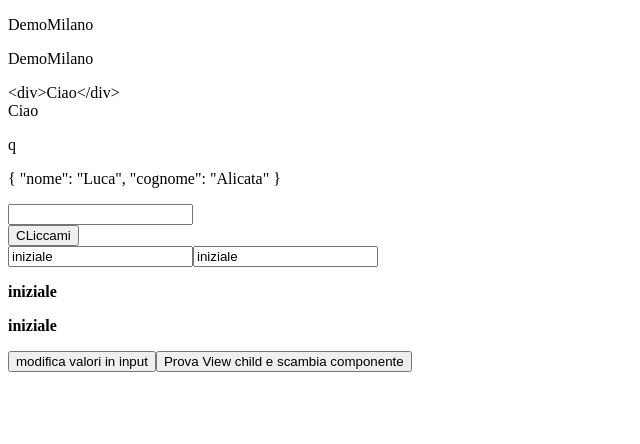
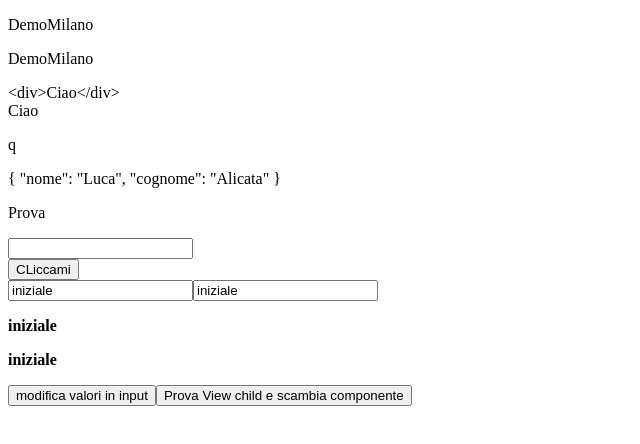
Before and after one commit to LukeSkywa/DemoMilano, an Angular app: page / in a window 1280 px wide. Shown: the top 444 px of the page, without its empty margins (0-640 px from the left). Built offline with nearby package versions, Linux system fonts and the light colour scheme.

Commit message:
utilizzo aftercontent events

```diff
--- a/src/app/app.component.html
+++ b/src/app/app.component.html
@@ -9,7 +9,18 @@
     <!-- in questi casi meglio la property binding -->
     <app-primo [inputIngresso]="title" [name]="'Luca'" *ngSwitchCase="1"></app-primo>
     <app-secondo (eventoClick)="title=$event" *ngSwitchCase="2"></app-secondo>
-    <app-ciclo-vita [primitiva]="primitivaInput" [profilo]="profiloInput" [profilo1]="profilo1Input" *ngSwitchCase="3"></app-ciclo-vita>
+
+
+
+    <app-ciclo-vita [primitiva]="primitivaInput" [profilo]="profiloInput" [profilo1]="profilo1Input" *ngSwitchCase="3">
+        <div>
+            <p>Prova</p>
+        </div>
+    </app-ciclo-vita>
+
+
+
+
     <div *ngSwitchDefault>
         <app-primo [inputIngresso]="title" [name]="'Mario'"></app-primo>
         <app-secondo (eventoClick)="title=$event"></app-secondo>
--- a/src/app/ciclo-vita/ciclo-vita.component.html
+++ b/src/app/ciclo-vita/ciclo-vita.component.html
@@ -1,4 +1,5 @@
 <p>{{primitiva}}</p>
 <p>{{profilo | json}}</p>
+<ng-content></ng-content>
 <input [(ngModel)]="inputVar">
 <app-secondo></app-secondo>
--- a/src/app/ciclo-vita/ciclo-vita.component.ts
+++ b/src/app/ciclo-vita/ciclo-vita.component.ts
@@ -1,4 +1,4 @@
-import { Component, OnInit, SimpleChanges, OnDestroy, OnChanges, Input, DoCheck, AfterViewInit, AfterViewChecked, ViewChild } from '@angular/core';
+import { Component, OnInit, SimpleChanges, OnDestroy, OnChanges, Input, DoCheck, AfterViewInit, AfterViewChecked, ViewChild, AfterContentInit, AfterContentChecked } from '@angular/core';
 import { Persona } from '../model/persona.interface';
 import { SecondoComponent } from '../secondo/secondo.component';
 
@@ -7,7 +7,7 @@ import { SecondoComponent } from '../secondo/secondo.component';
   templateUrl: './ciclo-vita.component.html',
   styleUrls: ['./ciclo-vita.component.scss']
 })
-export class CicloVitaComponent implements OnChanges, OnInit, DoCheck, AfterViewInit, AfterViewChecked, OnDestroy {
+export class CicloVitaComponent implements OnChanges, OnInit, DoCheck, AfterViewInit, AfterViewChecked, AfterContentInit, AfterContentChecked, OnDestroy {
   @Input()
   primitiva: string;
   @Input()
@@ -53,7 +53,7 @@ export class CicloVitaComponent implements OnChanges, OnInit, DoCheck, AfterView
   }
 
   ngDoCheck(): void {
-    console.log('ngDoCheck');
+    // console.log('ngDoCheck');
     if (this.nomeProfiloPrecedente !== this.profilo.nome) {
       console.log('è stata modifica la proprietà nome di profilo');
       this.nomeProfiloPrecedente = this.profilo.nome;
@@ -68,7 +68,14 @@ export class CicloVitaComponent implements OnChanges, OnInit, DoCheck, AfterView
   }
 
   ngAfterViewChecked(): void {
-    console.log('ngAfterViewChecked');
+    // console.log('ngAfterViewChecked');
+  }
+
+  ngAfterContentInit(): void {
+    console.log('ngAfterContentInit');
+  }
+  ngAfterContentChecked(): void {
+    // console.log('ngAfterContentChecked');
   }
 
   ngOnDestroy(): void {
```
